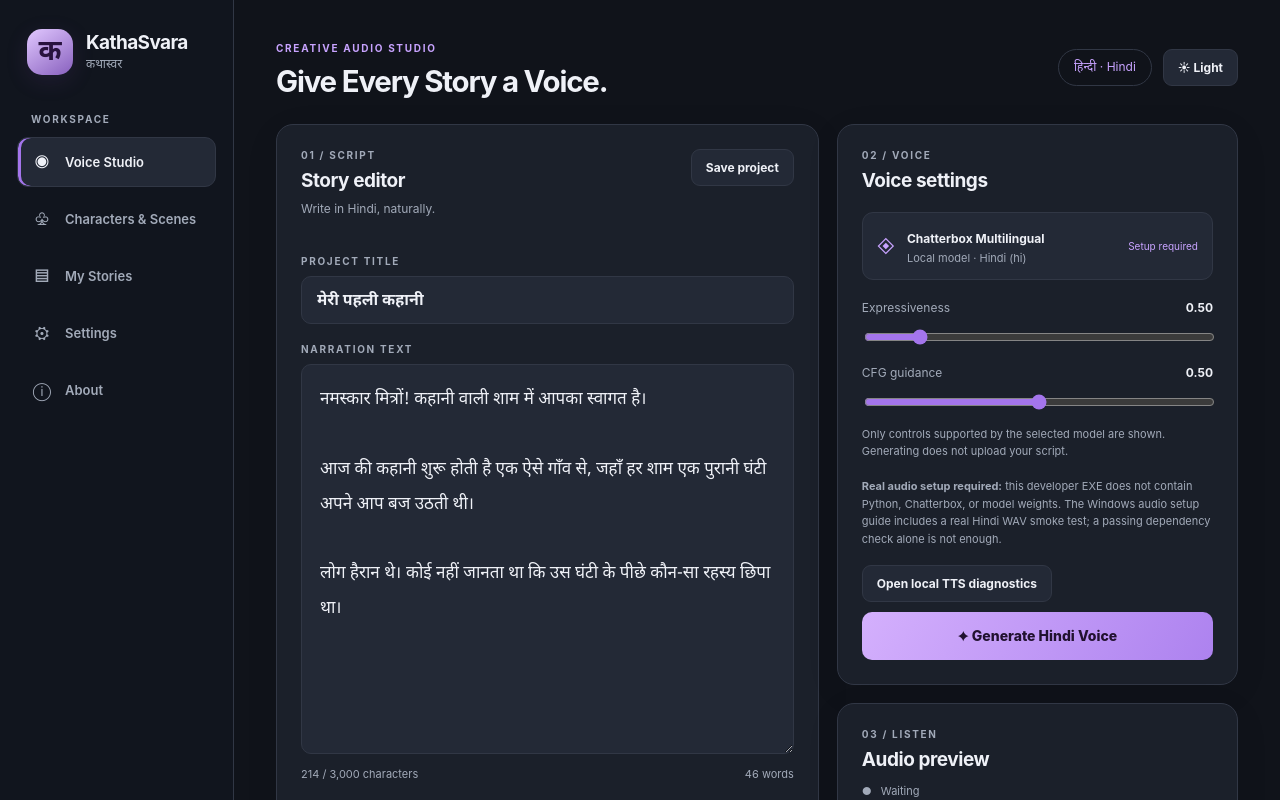
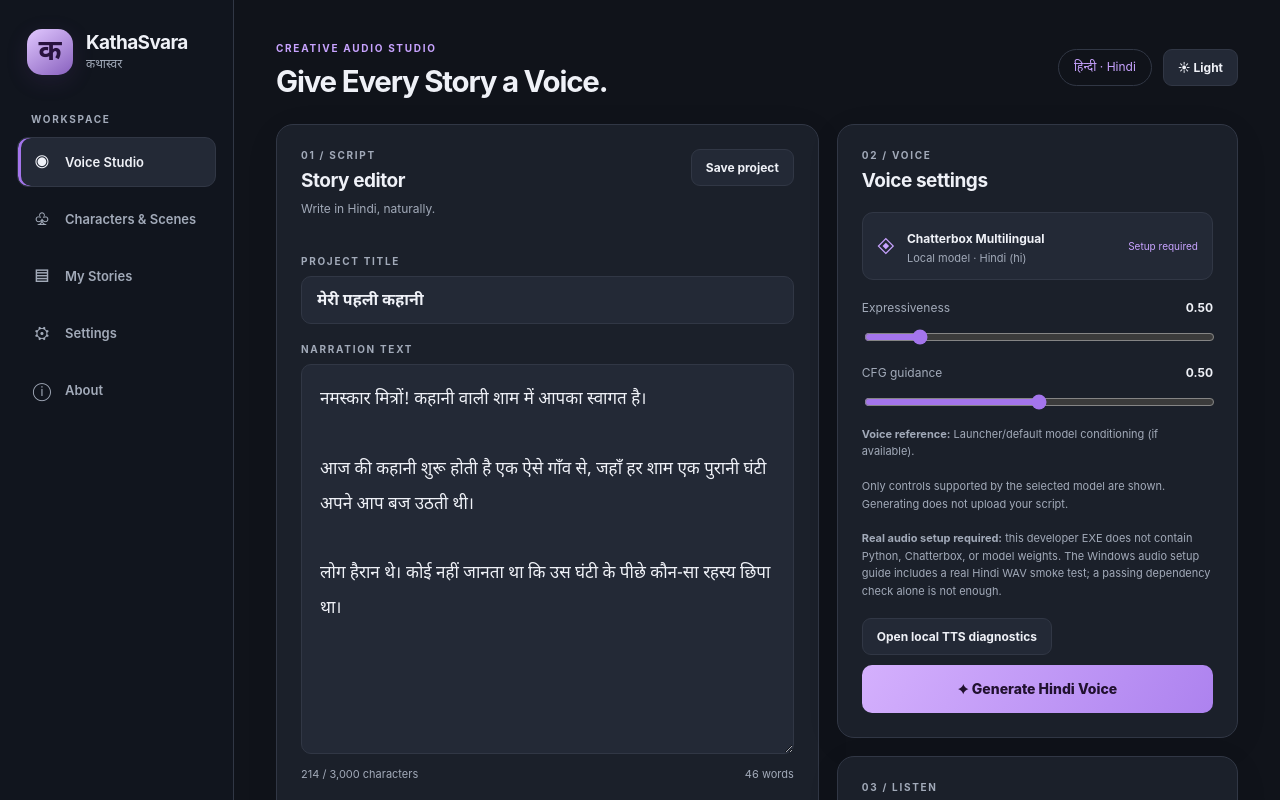
Before and after one commit to sanskarIN/KathaSvara, a React (Vite) app in the folder apps/desktop/: page / in a window 1280 px wide. Shown: the top 800 px of the page. Built offline with nearby package versions, Linux system fonts and the light colour scheme.

Commit message:
feat(studio): show active voice reference mode beside Hindi generation

```diff
--- a/apps/desktop/src/App.tsx
+++ b/apps/desktop/src/App.tsx
@@ -552,6 +552,11 @@ export default function App() {
                   <input id="exaggeration" type="range" min="0.25" max="2" step="0.05" value={exaggeration} onChange={(e) => changeExaggeration(Number(e.target.value))} />
                   <label className="range-label" htmlFor="cfg">CFG guidance <strong>{cfgWeight.toFixed(2)}</strong></label>
                   <input id="cfg" type="range" min="0" max="1" step="0.05" value={cfgWeight} onChange={(e) => changeGuidance(Number(e.target.value))} />
+                  <p className="helper" aria-label="Active narration reference mode">
+                    <strong>Voice reference:</strong> {referenceWavPath === null
+                      ? "Launcher/default model conditioning (if available)."
+                      : "Session-selected local WAV (private path hidden). The model will try to condition on this one recording."}
+                  </p>
                   <p className="helper">Only controls supported by the selected model are shown. Generating does not upload your script.</p>
                   <p className="helper"><strong>Real audio setup required:</strong> this developer EXE does not contain Python, Chatterbox, or model weights. The Windows audio setup guide includes a real Hindi WAV smoke test; a passing dependency check alone is not enough.</p>
                   <button className="quiet-button" type="button"
```
